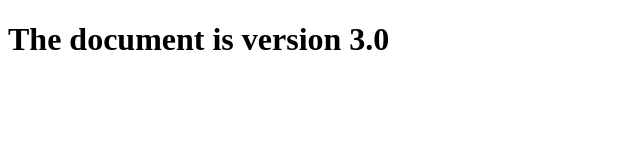
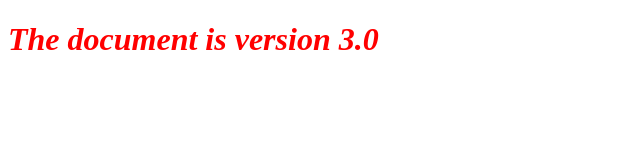
Before and after one commit to PavanMadapu/Test-Demo, a plain HTML site: page index.html in a window 1280 px wide. Shown: the whole page, without its empty margins (0-640 px from the left). Drawn offline with Linux system fonts and the light colour scheme.

Commit message:
Doc_Ver 4.0

```diff
--- a/index.html
+++ b/index.html
@@ -4,6 +4,7 @@
     <meta charset="UTF-8">
     <meta name="viewport" content="width=device-width, initial-scale=1.0">
     <title>Document</title>
+    <link rel="stylesheet" href="styles.css">
 </head>
 <body>
     <h1>The document is version 3.0</h1>
--- /dev/null
+++ b/styles.css
@@ -0,0 +1,4 @@
+h1{
+    color:red;
+    font-style:italic;
+}
```
